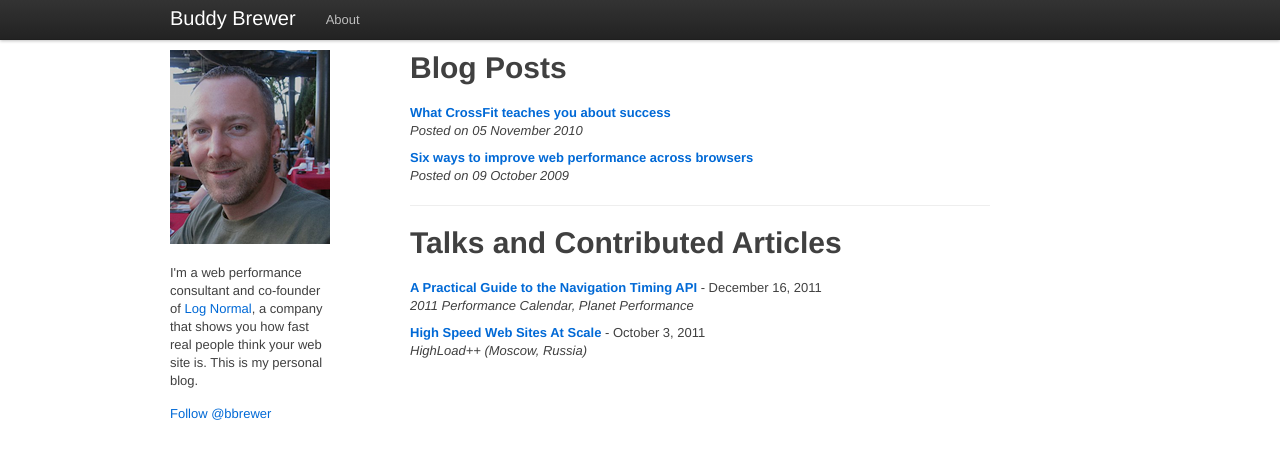
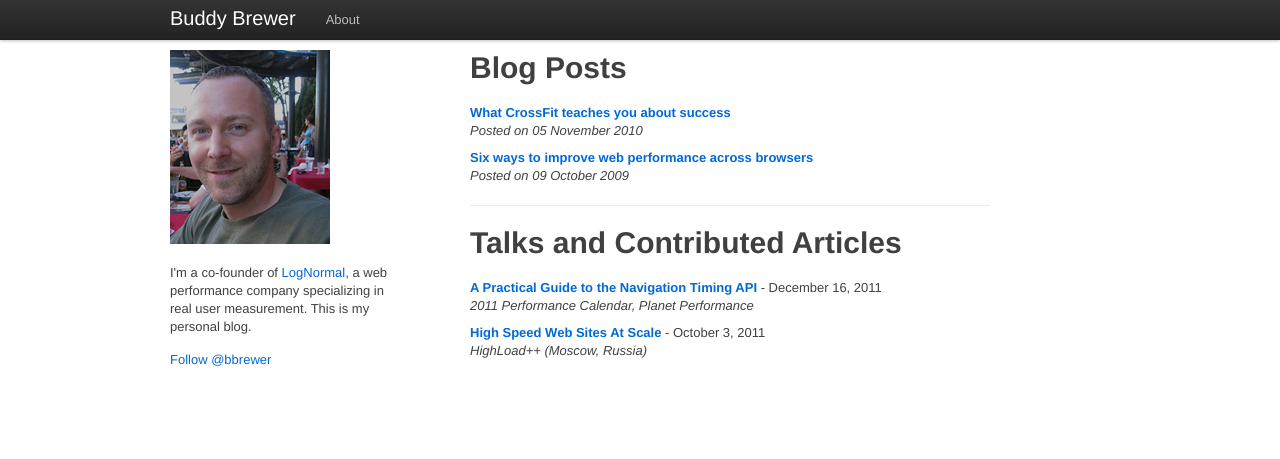
Before and after one commit to bbrewer/buddybrewer.com, a Jekyll site: the page built from index.markdown, in a window 1280 px wide. Shown: the top 459 px of the page. Built offline with Jekyll 4.4.1, drawn with Linux system fonts in a browser that asks for light colours; a script that is not in the unit is left out; comment, search, counter and statistics services are not loaded; some of the changed lines change nothing that is shown.

Commit message:
Remove cruft, change bio text and meta description.

```diff
--- a/_layouts/default.html
+++ b/_layouts/default.html
@@ -13,17 +13,6 @@
     document.documentElement.firstChild.appendChild(twttr);
   })();
 
-  function getPerfStats() {
-    var timing = window.performance.timing;
-    return {
-      dns: timing.domainLookupEnd - timing.domainLookupStart,
-      connect: timing.connectEnd - timing.connectStart,
-      ttfb: timing.responseStart - timing.connectEnd,
-      basePage: timing.responseEnd - timing.responseStart,
-      frontEnd: timing.loadEventStart - timing.responseStart
-    }
-  };
-
   {% if site.env == 'production' %}
   var _gaq = _gaq || [];
   _gaq.push(['_setAccount', 'UA-23024889-1']);
@@ -34,17 +23,6 @@
     ga.src = ('https:' == document.location.protocol ? 'https://ssl' : 'http://www') + '.google-analytics.com/ga.js';
     var s = document.getElementsByTagName('script')[0]; s.parentNode.insertBefore(ga, s);
   })();
-
-  window.onload = function() {
-    if (window.performance && window.performance.timing) {
-      var ntStats = getPerfStats();
-      _gaq.push(["_trackEvent", "Navigation Timing", "DNS", undefined, ntStats.dns, true]);
-      _gaq.push(["_trackEvent", "Navigation Timing", "Connect", undefined, ntStats.connect, true]);
-      _gaq.push(["_trackEvent", "Navigation Timing", "TTFB", undefined, ntStats.ttfb, true]);
-      _gaq.push(["_trackEvent", "Navigation Timing", "BasePage", undefined, ntStats.basePage, true]);
-      _gaq.push(["_trackEvent", "Navigation Timing", "FrontEnd", undefined, ntStats.frontEnd, true]);
-    }
-  }
   {% endif %}
   </script>
 </head>
@@ -64,14 +42,14 @@
 
 <div class="container">
 <div class="row" style="margin-top: 10px">
-  <div class="span3">
+  <div class="span4">
     <img src="/images/buddy.png">
     <p style="margin-top: 15px; margin-bottom: 15px">
-      I'm a web performance consultant and co-founder of <a href="http://www.lognormal.com">Log Normal</a>, a company that shows you how fast real people think your web site is. This is my personal blog.
+      I'm a co-founder of <a href="http://www.lognormal.com">LogNormal</a>, a web performance company specializing in real user measurement. This is my personal blog.
     </p>
-    <a href="http://twitter.com/bbrewer" class="twitter-follow-button">Follow @bbrewer</a>
+    <a href="http://twitter.com/bbrewer" class="twitter-follow-button" data-show-count="false">Follow @bbrewer</a>
   </div>
-  <div class="span10 offset1">
+  <div class="span9 offset1">
     {{ content }}
   </div>
 </div>
--- a/index.markdown
+++ b/index.markdown
@@ -1,7 +1,7 @@
 ---
 layout: default
 title: Buddy Brewer
-description: Web performance consultant and co-founder of Log Normal.
+description: Web performance entrepreneur, CrossFitter, NASCAR fan. I like things that go fast.
 ---
 
 # Blog Posts
```
